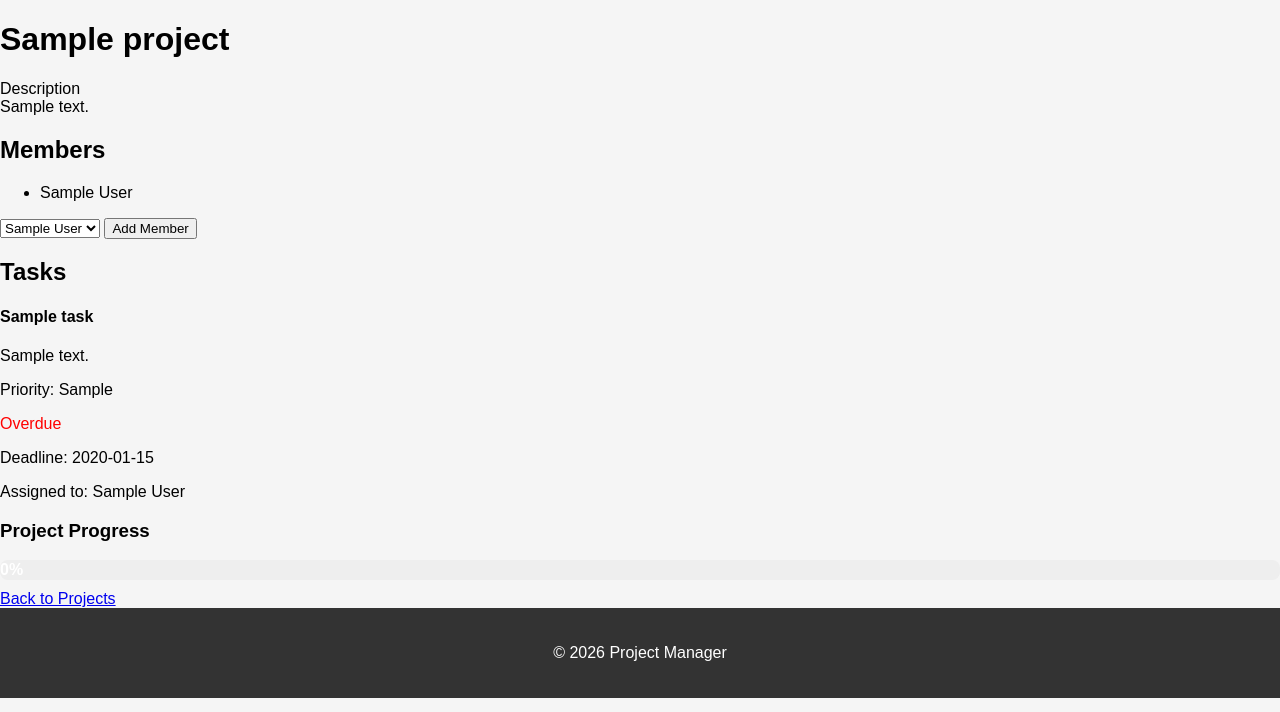
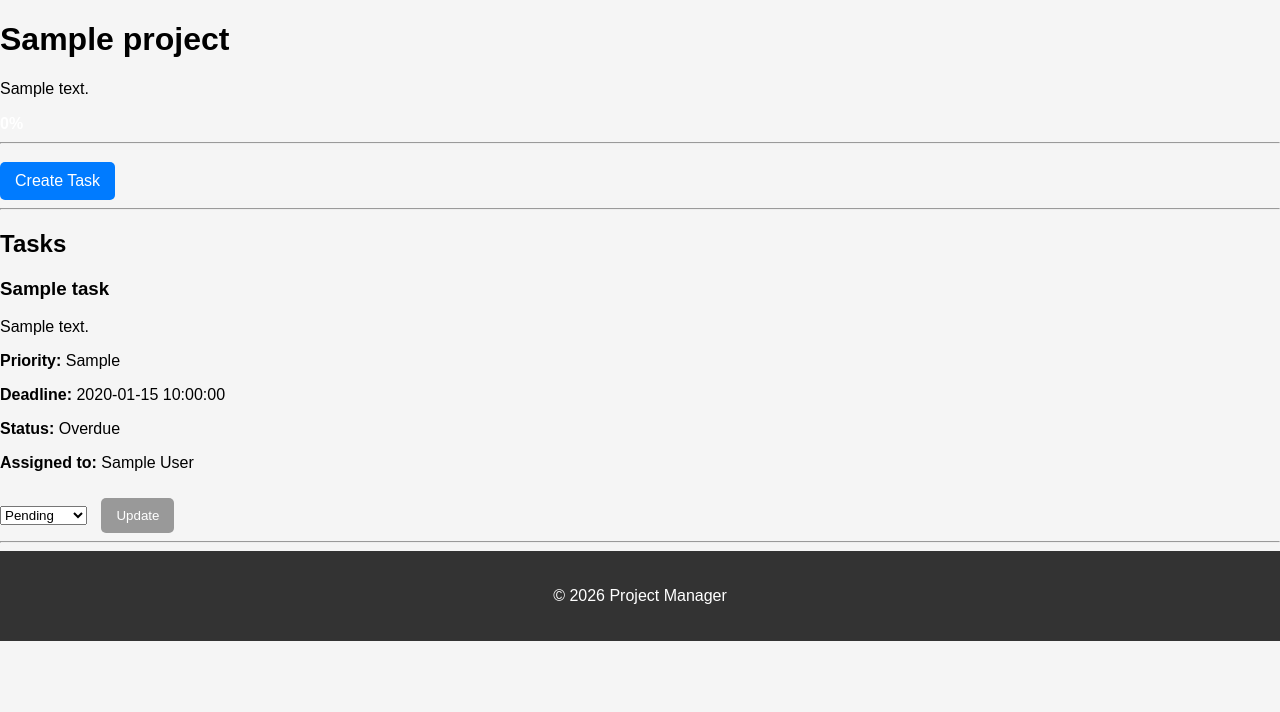
Before and after one commit to harsij01/project-manager, a Flask app: page /projects/1 in a window 1280 px wide. Shown: the part 88-800 px from the top of the page. Run offline with Flask 3, Linux system fonts and the light colour scheme; a user stored in the database is signed in; tables that the repository leaves empty hold one stand-in row (values such as "Sample post").

Commit message:
added task container

```diff
--- a/templates/project_details.html
+++ b/templates/project_details.html
@@ -1,63 +1,57 @@
 {% extends 'layout.html' %}
 
 {% block content %}
+
 <h1>{{ project.name }}</h1>
+<p>{{ project.description or "No description provided." }}</p>
 
-<div>Description</div>
-<div>{{ project.description }}</div>
-
-<h2>Members</h2>
-
-<ul>
-{% for member in project.members %}
-    <li>{{ member.name }}</li>
-{% endfor %}
-</ul>
-
-{% if current_user.role == "admin" %}
-<form method="POST" action="{{ url_for('add_member', id=project.id) }}">
-    <select name="user_id">
-    {% for user in users %}
-      <option value="{{ user.id }}">{{ user.name }}</option>
-    {% endfor %}
-  </select>
-  <button type="submit">Add Member</button>
-</form>
-{% endif %}
-
-<h2>Tasks</h2>
-
-{% for task in project.tasks %}
-  <div>
-    <h4>{{ task.name }}</h4>
-    <p>{{ task.description }}</p>
-    <p>Priority: {{ task.priority }}</p>
-
-    {% if task.display_status == "Overdue" %}
-      <span style="color:red;">Overdue</span>
-    {% elif task.display_status == "Completed" %}
-      <span style="color:green;">Completed</span>
-    {% else %}
-      {{ task.display_status }}
-    {% endif %}
-
-    <p>Deadline: {{ task.deadline.strftime("%Y-%m-%d") }}</p>
-
-    <p>Assigned to:
-      {% for user in task.assignees %}
-        {{ user.name }}
-      {% endfor %}
-    </p>
-  </div>
-{% endfor %}
-
-<h3>Project Progress</h3>
-
-<div class="progress-container">
-  <div style="width: {{ project.progress_percentage }}%;" class="progress-bar">
+<div class="progress-wrapper">
+  <div class="progress-bar" style="width: {{ project.progress_percentage }}%;">
     {{ project.progress_percentage }}%
   </div>
 </div>
 
-<a href="{{ url_for('view_projects') }}">Back to Projects</a>
+<hr>
+
+{% if current_user.role == "admin" %}
+  <a href="{{ url_for('create_task', id=project.id) }}" class="btn btn-primary">
+    Create Task
+  </a>
+{% endif %}
+
+<hr>
+
+<h2>Tasks</h2>
+
+{% if project.tasks %}
+  {% for task in project.tasks %}
+    <div class="task-card">
+      <h3>{{ task.name }}</h3>
+      <p>{{ task.description }}</p>
+
+      <p><strong>Priority:</strong> {{ task.priority }}</p>
+      <p><strong>Deadline:</strong> {{ task.deadline or "No deadline" }}</p>
+      <p><strong>Status:</strong> {{ task.display_status }}</p>
+
+      <p><strong>Assigned to:</strong>
+        {% for user in task.assignees %}
+          {{ user.name }}{% if not loop.last %}, {% endif %}
+        {% endfor %}
+      </p>
+
+      <form method="POST" action="{{ url_for('update_task', id=task.id) }}">
+        <select name="status">
+          <option value="Pending">Pending</option>
+          <option value="Completed">Completed</option>
+        </select>
+        <button type="submit" class="btn btn-secondary">Update</button>
+      </form>
+
+    </div>
+    <hr>
+  {% endfor %}
+{% else %}
+  <p>No tasks yet.</p>
+{% endif %}
+
 {% endblock %}
```
